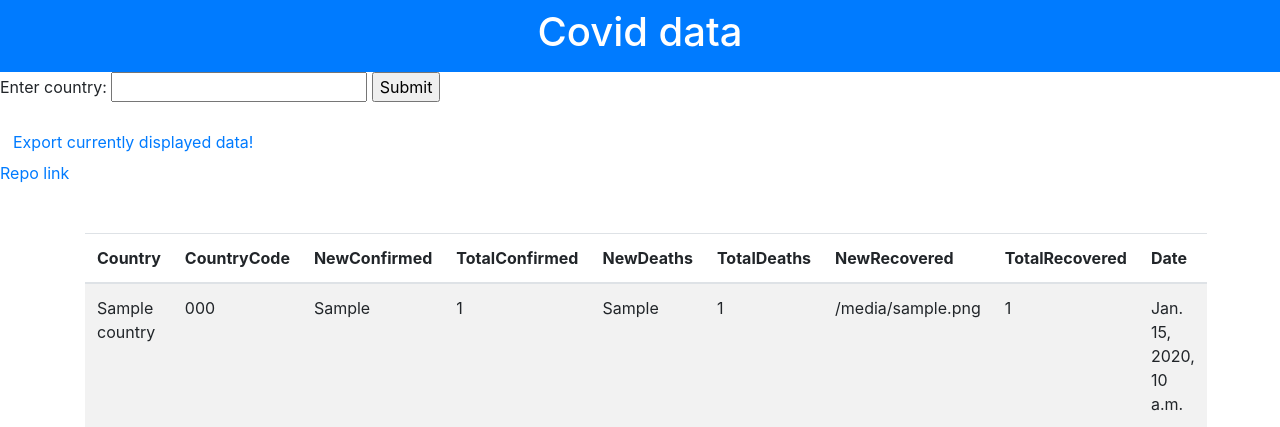
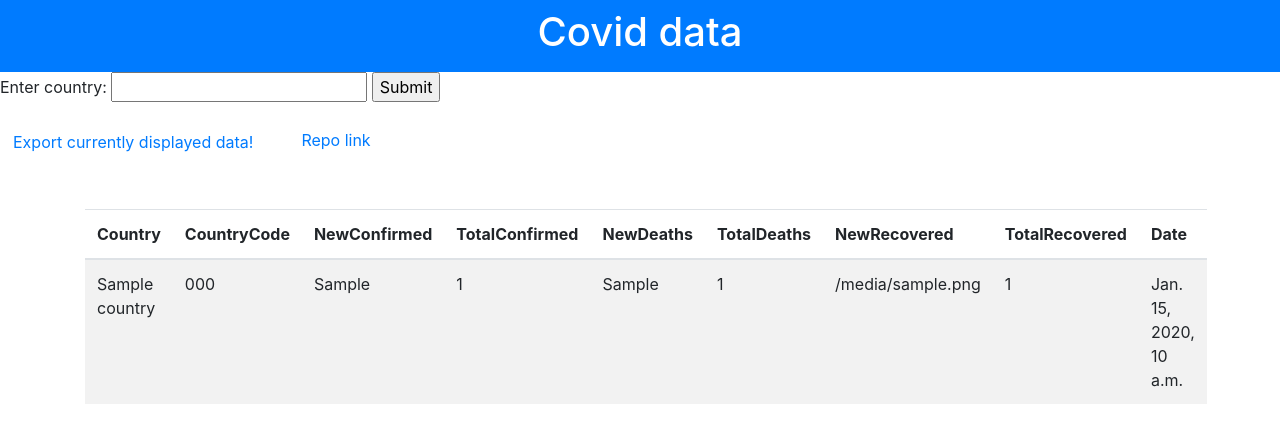
Before and after one commit to NikolaGospodjinacki1/DjangoCovidApp, a Django app: template covidapp/myapp/templates/covid_api_data.html in a window 1280 px wide. Shown: the top 427 px of the page. Run offline with Django 4.2, Linux system fonts and the light colour scheme; the template is opened without the code that fills it: most values are stand-ins (such as "Sample title", 1, 10 or a date in 2020); some libraries are stand-ins or nearby versions.

Commit message:
Added button for GitHub repo link

```diff
--- a/covidapp/myapp/templates/covid_api_data.html
+++ b/covidapp/myapp/templates/covid_api_data.html
@@ -23,9 +23,9 @@
       <button type="button" class="btn btn-default" style="text-align:center">
         <a href="{% url 'export_data_to_csv' %}?{{request.GET.urlencode}}" style="text-align:center">Export currently displayed data!</a>
       </button>
-      <div>
+      <button type="button" class="btn btn-default" style="text-align:center"></button>
         <a href="https://github.com/NikolaGospodjinacki1/DjangoCovidApp/blob/main/covidapp/myapp/views.py" style="text-align:center">Repo link</a>
-      </div>
+      </button>
       <div class="container mt-5">
         <table class="table table-striped">
             <thead>
```
